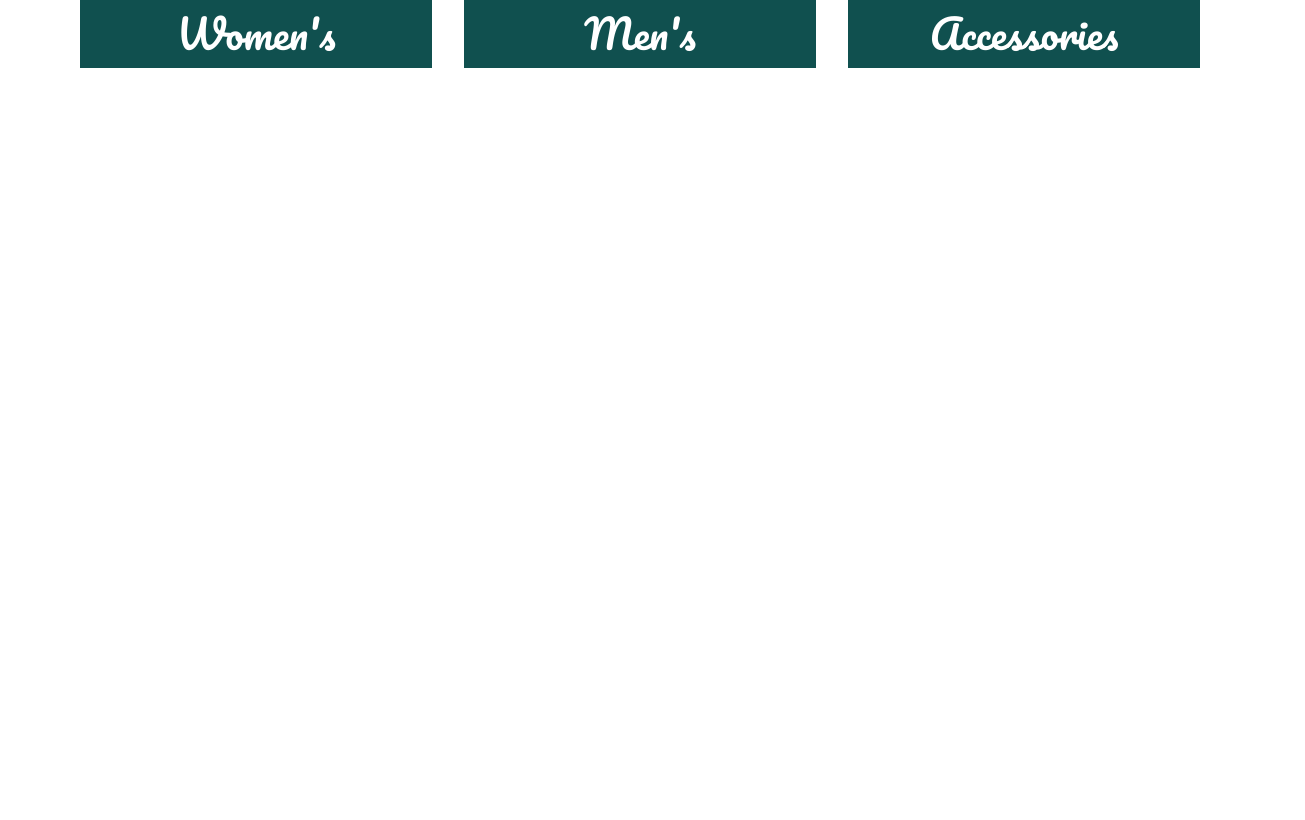
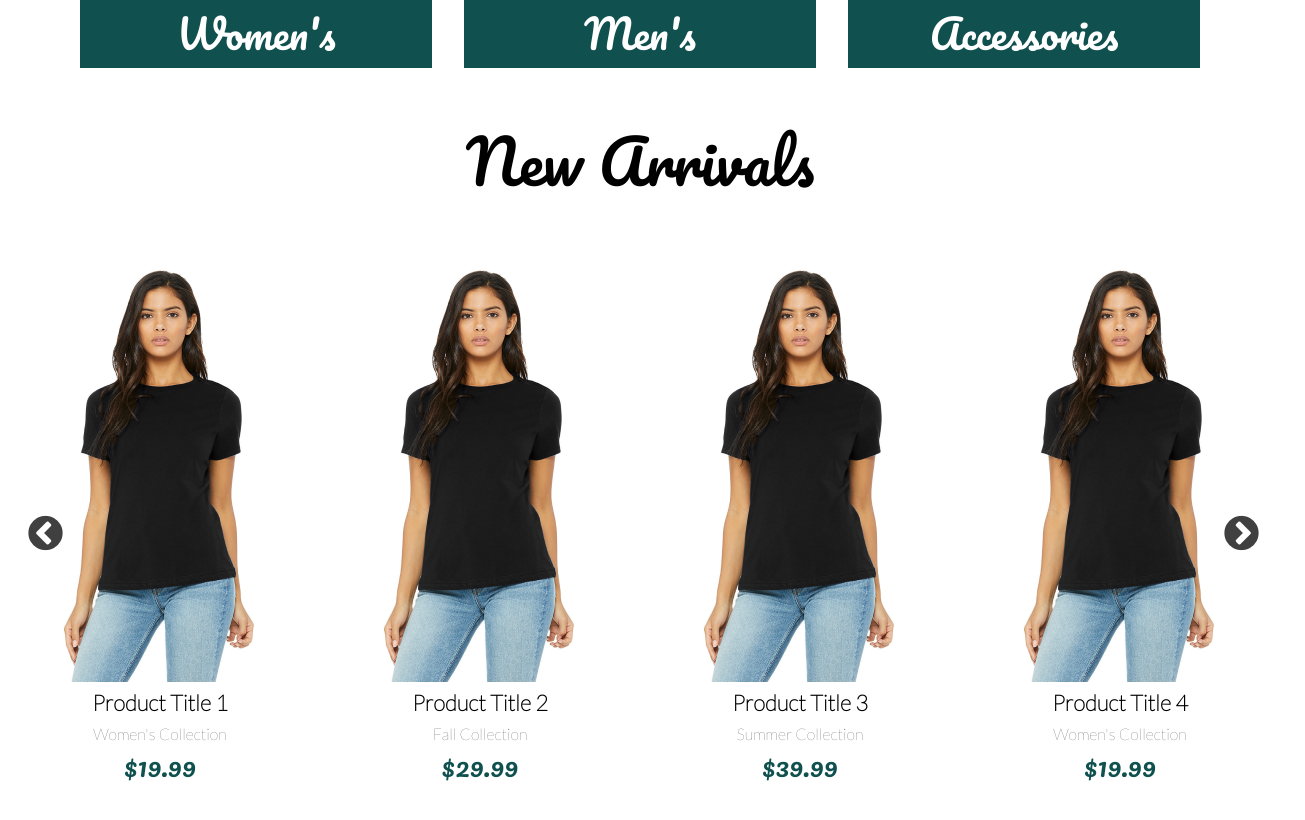
Before and after one commit to Justyboy/dyode_ecommerce, a React (Create React App) app: page / in a window 1280 px wide. Shown: the part 1236-2056 px from the top of the page, 1305 px wide, since content can reach past the window. Before the commit the page ends 1328 px from the top, so only its background shows below. Built offline with nearby package versions, Linux system fonts and the light colour scheme.

Commit message:
finished product slider section with styles for mobile

```diff
--- a/src/App.css
+++ b/src/App.css
@@ -76,6 +76,24 @@
     .slick-dots li.slick-active button:before{
         color: #fff;
     }
+
+    .slick-next {
+        right: 40px;
+    }
+
+
+    .slick-prev {
+        left: 2% !important;
+        z-index: 1;
+      }
+      .slick-next {
+        right: 3% !important;
+        z-index: 1;
+      }
+
+      .slick-prev:before, .slick-next:before{
+          font-size: 40px !important;
+      }
 
     .bm-burger-bars{
         background: #fff;
@@ -190,6 +208,11 @@
      .slick-dots li button:before{
          font-size: 10px;
      }
+     .slick-prev:before, .slick-next:before{
+         color: #000;
+         z-index: 999;
+         width: 75px;
+     }
 
      .bm-burger-bars{
         height: 5% !important;
@@ -207,10 +230,12 @@
         flex-wrap: wrap;
         padding: 0.5rem 1rem;
         flex: 1;
+        transition: all 0.6s ease-in-out;
+
     }
 
+
     .collection-image img{
-        /* max-height: 400px; */
         object-fit: contain;
     }
 
@@ -229,9 +254,61 @@
     .collection-image {
         width: 100%;
     }
+
     /* Product Slider */
+    .product-wrapper {
+        display: flex;
+        flex-direction: column;
+        margin: 0 auto;
+        padding: 2rem 2rem;
+    }
 
+    .product-header{
+    font-family: 'Pacifico';
+    font-style: normal;
+    font-weight: 400;
+    font-size: 60px;
+    line-height: 105px;
+    text-align: center;
+    color: #000000;
+    padding: 1rem;
+    display: flex;
+    justify-content: center;
+    }
+    .product-image {
+        display: flex;
+        justify-content: center;
+    }
 
+    .product-title{
+    font-family: 'Lato';
+    font-style: normal;
+    font-weight: 600;
+    font-size: 22px;
+    line-height: 26px;
+    text-align: center;
+    padding: .5rem;
+    color: #000000;
+    }
+    .product-collection{
+    font-family: 'Lato';
+    font-style: normal;
+    font-weight: 400;
+    font-size: 16px;
+    line-height: 19px;
+    text-align: center;
+    color: #000000;
+    }
+    .product-price{
+    font-family: 'Pacifico';
+    font-style: normal;
+    font-weight: 400;
+    font-size: 26px;
+    line-height: 46px;
+    text-align: center;
+    color: #10504F;
+
+    }
     /* Bottom Banner */
 
 
@@ -251,12 +328,27 @@
             left: 24px;
             top: 104px;
         }
+        .collection:last-child img{
+            height: 350px;
+            object-fit: cover;
+        }
     }
     @media only screen and (min-width: 550px) {
     .bm-burger-button{
         display: none;
      }
+
     }
+
+    @media only screen and (min-width: 750px) {
+
+         .collection:hover{
+            transform: scale(1.1);
+            transition: all 0.6s ease-in-out;
+            transition-delay: 50ms;
+         }
+
+        }
 
     @media only screen and (max-width: 760px) {
         .text-on-image{
@@ -273,6 +365,9 @@
             bottom: 250px;
         }
 
+        .collection{
+            padding: .5rem .2rem;
+        }
         .collection:last-child {
             flex-basis: fit-content;
             justify-content: center;
@@ -290,6 +385,7 @@
         .collection-title{
             font-size: 30px;
         }
+
     }
 
     @media only screen and (max-width: 550px) {
@@ -301,6 +397,7 @@
             .text-on-image p {
                 font-size: 20px;
             }
+
         }
 
         @media only screen and (max-width: 440px) {
@@ -315,4 +412,5 @@
             .text-on-image p {
             font-size: 18px;
                 }
+
             }
--- a/src/App.js
+++ b/src/App.js
@@ -7,13 +7,16 @@ import Collection from './components/Collection';
 import Womens from './womens.png';
 import Mens from './mens.png';
 import Accessories from './accessories.png';
-
+import Productslide from './components/Productslide';
+import Products from './components/Products';
 import "slick-carousel/slick/slick.css";
 import "slick-carousel/slick/slick-theme.css";
+
 
 import './App.css'
 
 function App() {
+
   return (
     <div className="App" id="outer-container">
       <div className="topbar">
@@ -37,6 +40,10 @@ function App() {
     </div>
 
     {/* Product Slider */}
+    <div className="product-header">New Arrivals</div>
+    <Productslide />
+
+
     {/* Bottom Banner */}
     {/* Newsletter */}
     {/* Footer */}
--- a/src/components/Heroslide.js
+++ b/src/components/Heroslide.js
@@ -37,11 +37,7 @@ export default function SimpleSlider() {
           </div>
       </div>
       </div>
-
         {/* Hero banner image  */}
-
-
-
       <div className="hero-image">
       <div className = "head-text">
         <div className = "head-image">
@@ -58,9 +54,7 @@ export default function SimpleSlider() {
           </div>
       </div>
       </div>
-
         {/* Hero banner image  */}
-
       <div className="hero-image">
       <div className = "head-text">
         <div className = "head-image">
--- /dev/null
+++ b/src/components/Products.js
@@ -0,0 +1,26 @@
+import React from 'react'
+import productImg from '../assets/womenshirt.png';
+
+function Products({pTitle, cTitle, price}) {
+  return (
+
+
+    <div className="product-wrapper">
+      <div className="product-image">
+        <img src={productImg} alt=""></img>
+      </div>
+      <div className="product-title">
+        <span>{pTitle}</span>
+      </div>
+      <div className="product-collection">
+        <span>{cTitle}</span>
+      </div>
+      <div className="product-price">
+        <span>{price}</span>
+      </div>
+    </div>
+
+  )
+}
+
+export default Products
--- /dev/null
+++ b/src/components/Productslide.js
@@ -0,0 +1,71 @@
+import React from "react";
+import Slider from "react-slick";
+import Products from "../components/Products"
+
+export default function SimpleSlider() {
+  var settings = {
+    dots: false,
+    infinite: true,
+    speed: 500,
+    slidesToShow: 4,
+    slidesToScroll: 1,
+    initialSlide: 0,
+    responsive: [
+      {
+        breakpoint: 1024,
+        settings: {
+          slidesToShow: 3,
+          slidesToScroll: 3,
+          infinite: true,
+          dots: true
+        }
+      },
+      {
+        breakpoint: 600,
+        settings: {
+          slidesToShow: 2,
+          slidesToScroll: 2,
+          initialSlide: 2
+        }
+      },
+      {
+        breakpoint: 460,
+        settings: {
+          slidesToShow: 1,
+          slidesToScroll: 1
+        }
+      }
+    ]
+  };
+  return (
+    <Slider {...settings}>
+
+      <div>
+      <div><Products pTitle="Product Title 1" cTitle="Women's Collection" price="$19.99"/></div>
+      </div>
+      <div>
+      <div><Products pTitle="Product Title 2" cTitle="Fall Collection" price="$29.99"/></div>
+      </div>
+      <div>
+      <div><Products pTitle="Product Title 3" cTitle="Summer Collection" price="$39.99"/></div>
+      </div>
+
+      <div>
+      <div><Products pTitle="Product Title 4" cTitle="Women's Collection" price="$19.99"/></div>
+      </div>
+      <div>
+      <div><Products pTitle="Product Title 5" cTitle="Fall Collection" price="$29.99"/></div>
+      </div>
+      <div>
+      <div><Products pTitle="Product Title 6" cTitle="Summer Collection" price="$39.99"/></div>
+      </div>
+      <div>
+      <div><Products pTitle="Product Title 7" cTitle="Women's Collection" price="$19.99"/></div>
+      </div>
+      <div>
+      <div><Products pTitle="Product Title 8" cTitle="Fall Collection" price="$29.99"/></div>
+      </div>
+
+    </Slider>
+  );
+}
```
Also changed, not shown: src/assets/womenshirt.png (renamed from src/assets/Product Image 1 1.png).
